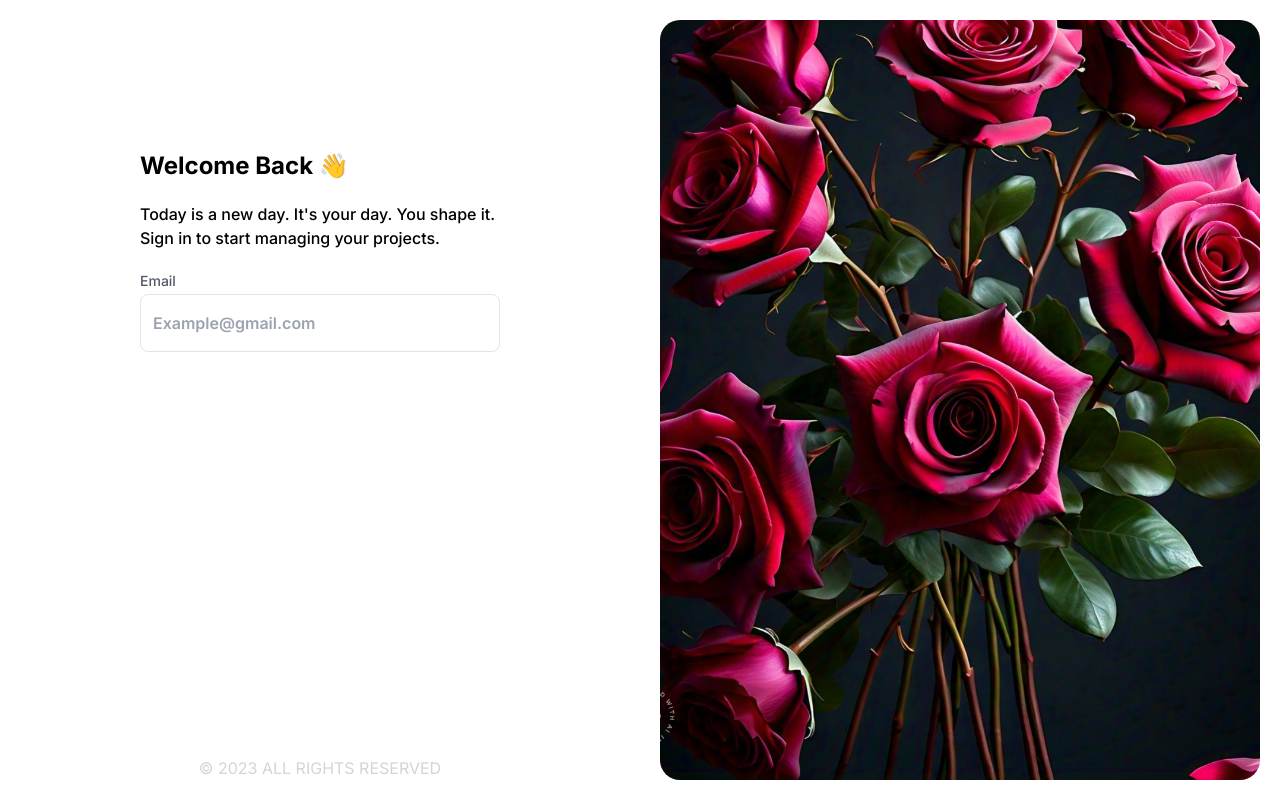
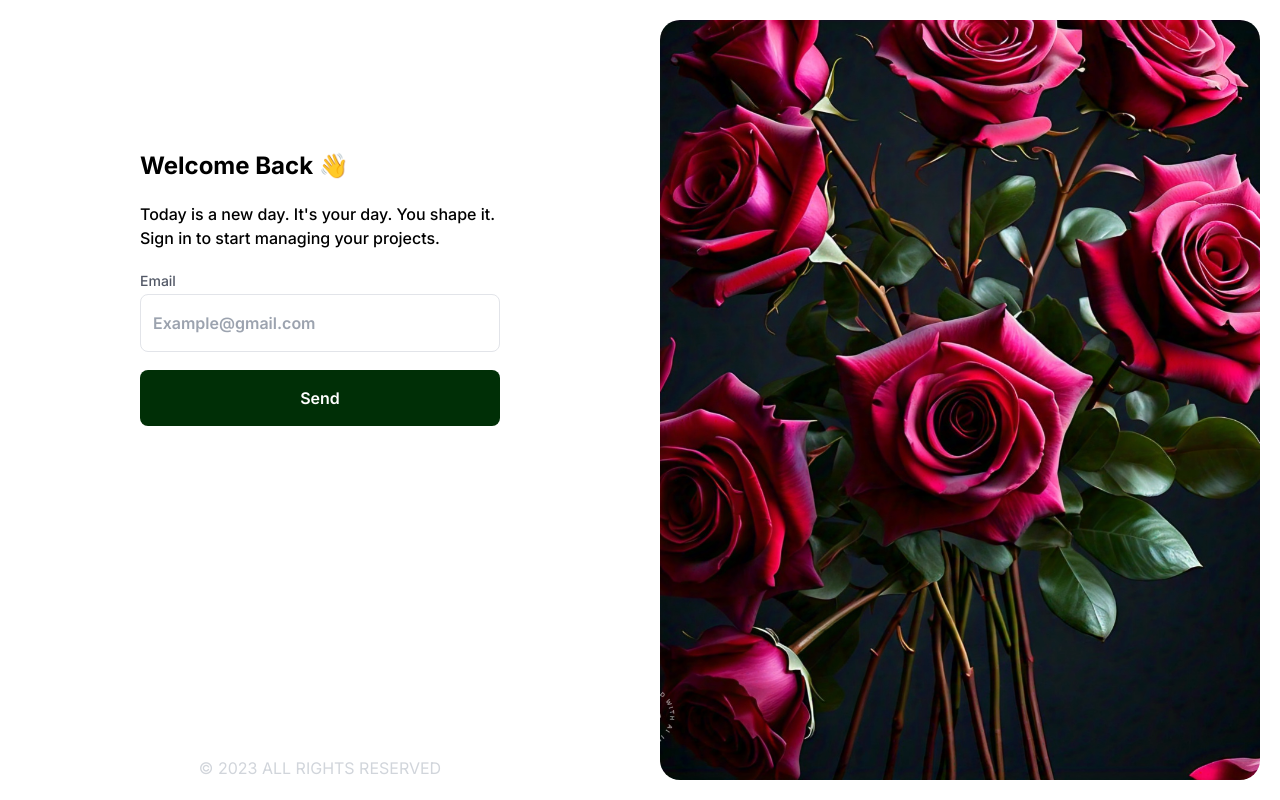
Before and after one commit to Agboola-Awonbiowo/todo-list, a Next.js app: page /auth/signup in a window 1280 px wide. Built offline with nearby package versions, Linux system fonts and the light colour scheme.

Commit message:
feature: build reuseable button

```diff
--- a/src/app/auth/signup/page.tsx
+++ b/src/app/auth/signup/page.tsx
@@ -1,4 +1,5 @@
 "use client";
+import { Button } from "@/shared/button";
 import { Inputfield } from "@/shared/inputfield";
 import React, { FC } from "react";
 
@@ -8,6 +9,9 @@
   return (
     <div className="mt-[20px]">
       <Inputfield label="Email" placeholder="Example@gmail.com" type="email" />
+      <div className="mt-[18px]">
+        <Button type="submit">Send</Button>
+      </div>
     </div>
   );
 };
--- a/src/shared/button/index.tsx
+++ b/src/shared/button/index.tsx
@@ -0,0 +1,40 @@
+import React from "react";
+import SpinnerIcon from "../spinner";
+
+
+interface ButtonProps {
+  children?: React.ReactNode;
+  type: "button" | "submit";
+  onClick?: () => void;
+  disabled?: boolean;
+  isLoading?: boolean;
+  className?: string;
+}
+
+export const Button: React.FC<ButtonProps> = ({
+  children,
+  type = "submit",
+  onClick,
+  disabled,
+  isLoading,
+  className,
+  ...rest
+}) => {
+  const defaultClass = `h-[56px] font-semibold  w-full rounded-[8px] text-white bg-primaryColor ${
+    disabled && "cursor-not-allowed opacity-30"
+  }`;
+  return (
+    <button
+      onClick={onClick}
+      type={type}
+      {...rest}
+      disabled={disabled}
+      className={`${defaultClass} ${className}`}
+    >
+      <span className="flex justify-center items-center gap-x-2">
+        {children}
+        {isLoading && <SpinnerIcon />}
+      </span>
+    </button>
+  );
+};
--- a/tailwind.config.ts
+++ b/tailwind.config.ts
@@ -31,27 +31,14 @@
           "conic-gradient(from 180deg at 50% 50%, var(--tw-gradient-stops))",
       },
       colors: {
-        primaryColor: "#124242",
+        primaryColor: "#002f06",
         secondaryColor: "#0FB583",
         silverCity: "#E2E4E9",
         dimGray: "#525866",
         beige: "#EBEBEB",
-        headerColor: "#02060E",
-        onboardingBorderColor: "#F3F4F7",
-        gray100: "#D1D1D1",
-        soft200: "#E2E4E9",
         inputRingColor: "#E4E5E7",
-        sidemenuActive: "#F2FAEE",
-        blue100: "#C2EFFF",
-        black900: "#0A0D14",
-        rejectred: "#E25353",
-        tableHeaderColor: "#F6F8FA",
-        darkShadeGray: "#323232",
-        green100: "#00A85A",
-        lightGreen: "#E1F3D5",
         soft400: "#868C98",
         "custom-rgba": "rgba(242, 250, 238, 1)",
-        redLight: "#F8C9D2",
         darkRed: "#710E21",
       },
     },
```
